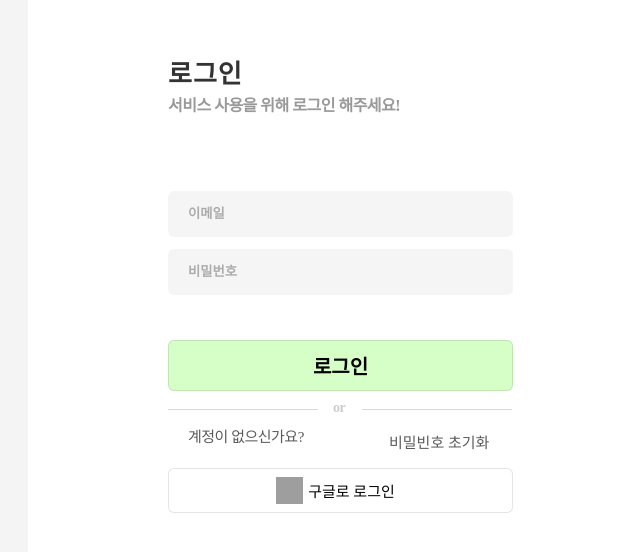
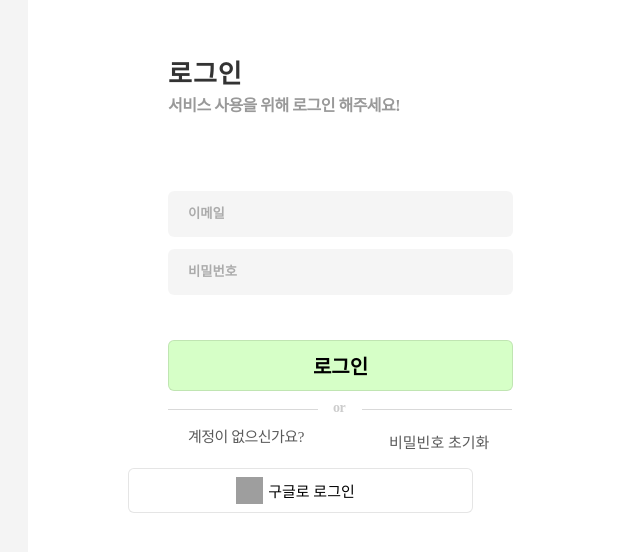
Before and after one commit to SimpleLearnEnglish/Langtudy-frontend, a Next.js app: page /auth/login in a window 1280 px wide. Shown: the part 108-660 px from the top of the page, without its empty margins (484-1124 px from the left). Built offline with nearby package versions, Linux system fonts and the light colour scheme; no server answers; grey boxes are pictures that could not be loaded; a web font is replaced by a local one.

Commit message:
feat: Get current url as props

```diff
--- a/src/components/Auth/SocialButton/index.tsx
+++ b/src/components/Auth/SocialButton/index.tsx
@@ -9,6 +9,7 @@ export interface SocialProps {
   Width: number;
   Height: number;
   SignGoogle: any;
+  pathUrl: string;
 }
 
 export const SocialButton: React.FC<SocialProps> = ({
@@ -17,9 +18,14 @@ export const SocialButton: React.FC<SocialProps> = ({
   Width,
   Height,
   SignGoogle,
+  pathUrl,
 }) => {
   return (
-    <S.Button onClick={() => SignGoogle()} backgroundColor="#ffffff">
+    <S.Button
+      pathUrl={pathUrl}
+      onClick={() => SignGoogle()}
+      backgroundColor="#ffffff"
+    >
       <S.ButtonContainer>
         <S.SocialImg
           alt="SocialImg"
--- a/src/components/Auth/SocialButton/styled.ts
+++ b/src/components/Auth/SocialButton/styled.ts
@@ -1,13 +1,13 @@
 import styled from '@emotion/styled';
 
-export const Button = styled.button<{ backgroundColor: string }>`
+export const Button = styled.button<{
+  backgroundColor: string;
+  pathUrl: string;
+}>`
   width: 34.5rem;
   display: flex;
 
-  margin: auto;
-  @media screen and (min-width: 768px) {
-    margin-left: 4rem;
-  }
+  ${(props) => (props.pathUrl === 'login' ? 'margin-left: 4rem' : '')};
   cursor: pointer;
   border: 1px solid rgba(0, 0, 0, 0.1);
   border-radius: 0.6rem;
```
